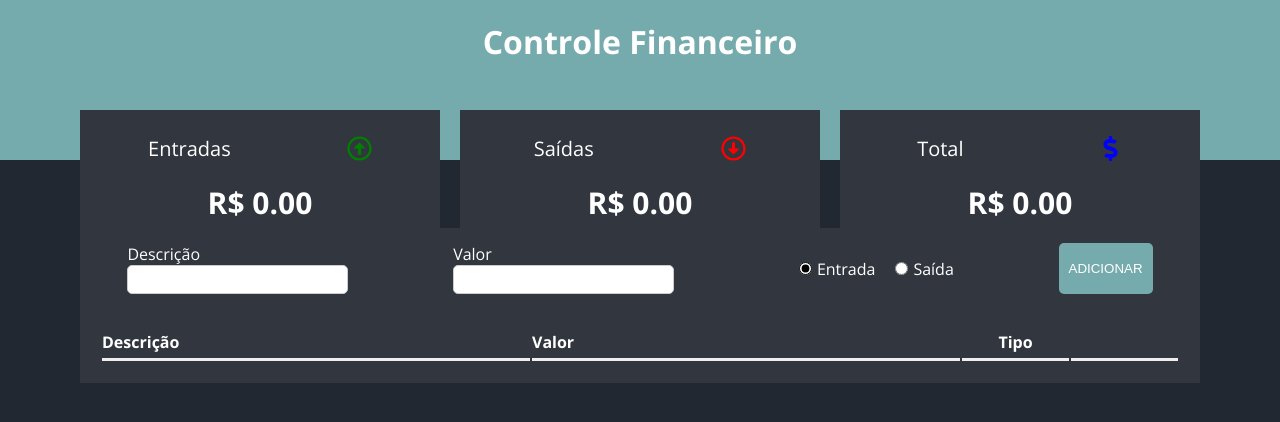
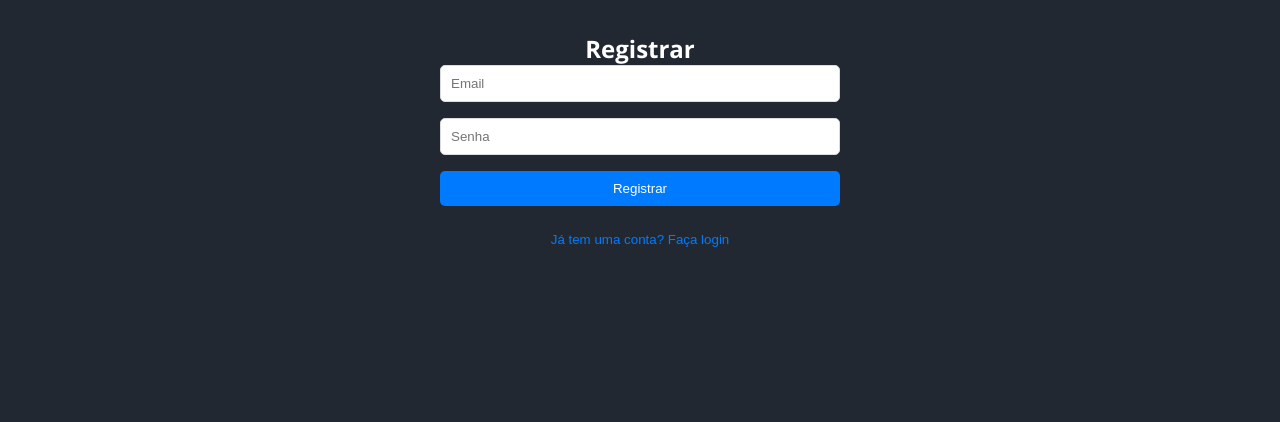
Before and after one commit to ribollitiago/system-finance, a React (Create React App) app: page / in a window 1280 px wide. Shown: the top 422 px of the page. Built offline with nearby package versions, Linux system fonts and the light colour scheme; no server answers; a web font is replaced by a local one.

Commit message:
Tela de Registro, Login geradas - Botão no header para deslogar criado - Lógica para manter usuário logado ao recarregar a tela adicionado

```diff
--- a/package.json
+++ b/package.json
@@ -6,9 +6,11 @@
     "@testing-library/jest-dom": "^5.17.0",
     "@testing-library/react": "^13.4.0",
     "@testing-library/user-event": "^13.5.0",
+    "firebase": "^11.0.1",
     "react": "^18.3.1",
     "react-dom": "^18.3.1",
     "react-icons": "^5.3.0",
+    "react-router-dom": "^6.27.0",
     "react-scripts": "5.0.1",
     "styled-components": "^6.1.13",
     "web-vitals": "^2.1.4"
--- a/src/App.js
+++ b/src/App.js
@@ -1,8 +1,12 @@
+// src/App.js
 import React, { useEffect, useState } from "react";
 import GlobalStyle from "./styles/global";
 import Header from "./components/Header";
 import Resume from "./components/Resume";
 import Form from "./components/Form";
+import Register from "./components/Register/index.js";
+import Login from "./components/Login/index.js";
+import { auth } from "./firebase"; // Importe a configuração do Firebase
 
 const App = () => {
   const data = localStorage.getItem("transactions");
@@ -12,6 +16,23 @@ const App = () => {
   const [income, setIncome] = useState(0);
   const [expense, setExpense] = useState(0);
   const [total, setTotal] = useState(0);
+  const [isRegistered, setIsRegistered] = useState(false);
+  const [isLoggedIn, setIsLoggedIn] = useState(false);
+  const [loading, setLoading] = useState(true); // Estado para controle de carregamento
+
+  useEffect(() => {
+    // Verifica o estado de autenticação do usuário
+    const unsubscribe = auth.onAuthStateChanged((user) => {
+      if (user) {
+        setIsLoggedIn(true); // Usuário está logado
+      } else {
+        setIsLoggedIn(false); // Usuário não está logado
+      }
+      setLoading(false); // Atualiza o estado de carregamento após verificar o usuário
+    });
+
+    return () => unsubscribe(); // Limpa o listener ao desmontar o componente
+  }, []);
 
   useEffect(() => {
     const amountExpense = transactionsList
@@ -34,21 +55,53 @@ const App = () => {
 
   const handleAdd = (transaction) => {
     const newArrayTransactions = [...transactionsList, transaction];
-
     setTransactionsList(newArrayTransactions);
-
     localStorage.setItem("transactions", JSON.stringify(newArrayTransactions));
   };
 
+  const handleRegister = (email, password) => {
+    console.log("Registrando usuário com:", email, password);
+    setIsRegistered(true); // Redireciona para a tela de login
+  };
+
+  const handleLogin = () => {
+    setIsLoggedIn(true); // Redireciona para a tela principal após login
+  };
+
+  const handleLogout = async () => {
+    try {
+      await auth.signOut(); // Desloga o usuário
+      setIsLoggedIn(false); // Atualiza o estado para refletir que o usuário está deslogado
+      setIsRegistered(false); // Reseta o registro, se necessário
+    } catch (error) {
+      console.error("Erro ao deslogar:", error.message);
+    }
+  };
+
+  // Se ainda está carregando, retorne um carregador ou nada
+  if (loading) {
+    return <div>Loading...</div>; // Pode ser substituído por um componente de carregamento mais estilizado
+  }
+
   return (
     <>
-      <Header />
+      {!isLoggedIn ? (
+        !isRegistered ? (
+          <Register handleRegister={handleRegister} goToLogin={() => setIsRegistered(true)} />
+        ) : (
+          <Login handleLogin={handleLogin} goToRegister={() => setIsRegistered(false)} />
+        )
+      ) : (
+        <>
+          <Header onLogout={handleLogout} /> {/* Passa a função de logout */}
           <Resume income={income} expense={expense} total={total} />
           <Form
             handleAdd={handleAdd}
             transactionsList={transactionsList}
             setTransactionsList={setTransactionsList}
           />
+        </>
+      )}
       <GlobalStyle />
     </>
   );
--- a/src/components/Header/index.js
+++ b/src/components/Header/index.js
@@ -1,14 +1,38 @@
+// src/components/Header/Header.js
 import React from "react";
 import * as C from "./styles";
+import { auth } from "../../firebase"; // Importe o auth configurado
 
-const Header = () => {
+const Header = ({ onLogout }) => {
+  const handleLogout = async () => {
+    try {
+      await auth.signOut(); // Desloga o usuário
+      onLogout(); // Notifica o App que o usuário foi deslogado
+    } catch (error) {
+      console.error("Erro ao deslogar:", error.message);
+    }
+  };
+
   return (
     <C.Container>
-      <C.Header>
-        <C.Title>Controle Financeiro</C.Title>
-      </C.Header>
+      <C.Title>Controle Financeiro</C.Title>
+      <button onClick={handleLogout} style={styles.logoutButton}>
+        Logout
+      </button>
     </C.Container>
   );
 };
 
+const styles = {
+  logoutButton: {
+    marginTop: "20px", // Adiciona espaço entre o título e o botão
+    padding: "10px 15px",
+    color: "#fff",
+    backgroundColor: "#dc3545", // Cor do botão de logout
+    border: "none",
+    borderRadius: "5px",
+    cursor: "pointer",
+  },
+};
+
 export default Header;
--- a/src/components/Header/styles.js
+++ b/src/components/Header/styles.js
@@ -1,3 +1,4 @@
+// src/components/Header/styles.js
 import styled from "styled-components";
 
 export const Container = styled.div`
@@ -12,3 +13,17 @@ export const Title = styled.div`
   padding-top: 20px;
   color: #fff;
 `;
+
+export const LogoutButton = styled.button`
+  margin-top: 20px; // Espaço entre o título e o botão
+  padding: 10px 15px;
+  color: #fff;
+  background-color: #dc3545; // Cor do botão de logout
+  border: none;
+  border-radius: 5px;
+  cursor: pointer;
+
+  &:hover {
+    background-color: #c82333; // Cor ao passar o mouse
+  }
+`;
--- /dev/null
+++ b/src/components/Login/index.js
@@ -0,0 +1,47 @@
+// src/components/Login/Login.js
+import React, { useState } from "react";
+import { Container, Form, Input, Button, LinkButton, Error } from "./styles";
+import { auth } from "../../firebase"; // Certifique-se de importar a configuração do Firebase
+
+const Login = ({ handleLogin, goToRegister }) => {
+  const [email, setEmail] = useState("");
+  const [password, setPassword] = useState("");
+  const [error, setError] = useState("");
+
+  const handleSubmit = async (e) => {
+    e.preventDefault();
+    try {
+      await auth.signInWithEmailAndPassword(email, password);
+      handleLogin(); // Notifica o App que o login foi bem-sucedido
+    } catch (err) {
+      setError("Falha no login. Verifique suas credenciais.");
+    }
+  };
+
+  return (
+    <Container>
+      <h2>Login</h2>
+      <Form onSubmit={handleSubmit}>
+        {error && <Error>{error}</Error>}
+        <Input
+          type="email"
+          placeholder="Email"
+          value={email}
+          onChange={(e) => setEmail(e.target.value)}
+        />
+        <Input
+          type="password"
+          placeholder="Senha"
+          value={password}
+          onChange={(e) => setPassword(e.target.value)}
+        />
+        <Button type="submit">Entrar</Button>
+        <LinkButton type="button" onClick={goToRegister}>
+          Não tem uma conta? Registre-se
+        </LinkButton>
+      </Form>
+    </Container>
+  );
+};
+
+export default Login;
--- /dev/null
+++ b/src/components/Login/styles.js
@@ -0,0 +1,43 @@
+// src/components/Register/styles.js
+import styled from "styled-components";
+
+export const Container = styled.div`
+  max-width: 400px;
+  margin: auto;
+  padding: 2rem;
+  text-align: center;
+`;
+
+export const Form = styled.form`
+  display: flex;
+  flex-direction: column;
+  gap: 1rem;
+`;
+
+export const Input = styled.input`
+  padding: 10px;
+  border-radius: 5px;
+  border: 1px solid #ddd;
+`;
+
+export const Button = styled.button`
+  padding: 10px;
+  color: #fff;
+  background-color: #007bff;
+  border: none;
+  border-radius: 5px;
+  cursor: pointer;
+`;
+
+export const LinkButton = styled.button`
+  padding: 10px;
+  color: #007bff;
+  background-color: transparent;
+  border: none;
+  cursor: pointer;
+`;
+
+export const Error = styled.button`
+  color: "red";
+  fontSize: "0.9rem";
+`;
--- /dev/null
+++ b/src/components/Register/index.js
@@ -0,0 +1,46 @@
+// src/components/Register/Register.js
+import React, { useState } from "react";
+import { Container, Form, Input, Button, LinkButton } from "./styles"; // Importando os estilos
+import { auth } from "../../firebase"; // Importe o auth corretamente
+
+const Register = ({ handleRegister, goToLogin }) => {
+  const [email, setEmail] = useState("");
+  const [password, setPassword] = useState("");
+
+  const handleSubmit = async (e) => {
+    e.preventDefault();
+    try {
+      await auth.createUserWithEmailAndPassword(email, password); // Utilize o auth aqui
+      handleRegister(email, password); // Notifique o App que o registro foi feito
+      goToLogin(); // Chame a função para ir à tela de login
+    } catch (error) {
+      console.error("Erro ao registrar:", error.message);
+    }
+  };
+
+  return (
+    <Container>
+      <h2>Registrar</h2>
+      <Form onSubmit={handleSubmit}>
+        <Input
+          type="email"
+          placeholder="Email"
+          value={email}
+          onChange={(e) => setEmail(e.target.value)}
+        />
+        <Input
+          type="password"
+          placeholder="Senha"
+          value={password}
+          onChange={(e) => setPassword(e.target.value)}
+        />
+        <Button type="submit">Registrar</Button>
+        <LinkButton type="button" onClick={goToLogin}>
+          Já tem uma conta? Faça login
+        </LinkButton>
+      </Form>
+    </Container>
+  );
+};
+
+export default Register;
--- /dev/null
+++ b/src/components/Register/styles.js
@@ -0,0 +1,38 @@
+// src/components/Register/styles.js
+import styled from "styled-components";
+
+export const Container = styled.div`
+  max-width: 400px;
+  margin: auto;
+  padding: 2rem;
+  text-align: center;
+`;
+
+export const Form = styled.form`
+  display: flex;
+  flex-direction: column;
+  gap: 1rem;
+`;
+
+export const Input = styled.input`
+  padding: 10px;
+  border-radius: 5px;
+  border: 1px solid #ddd;
+`;
+
+export const Button = styled.button`
+  padding: 10px;
+  color: #fff;
+  background-color: #007bff;
+  border: none;
+  border-radius: 5px;
+  cursor: pointer;
+`;
+
+export const LinkButton = styled.button`
+  padding: 10px;
+  color: #007bff;
+  background-color: transparent;
+  border: none;
+  cursor: pointer;
+`;
--- /dev/null
+++ b/src/firebase.js
@@ -0,0 +1,23 @@
+// src/firebase.js
+import firebase from "firebase/compat/app";
+import "firebase/compat/auth";
+import "firebase/compat/firestore";
+
+const firebaseConfig = {
+    apiKey: "AIzaSyBrSSBeqg5nUO7eBjND_rX16K5V-9Y_g40",
+    authDomain: "system-finance.firebaseapp.com",
+    projectId: "system-finance",
+    storageBucket: "system-finance.appspot.com",
+    messagingSenderId: "7693015230",
+    appId: "1:7693015230:web:0bfc33c2b3f37f9b1fe6ef"
+  };
+
+// Inicialize o Firebase apenas uma vez
+const app = !firebase.apps.length
+  ? firebase.initializeApp(firebaseConfig)
+  : firebase.app();
+
+const auth = app.auth();
+const firestore = app.firestore();
+
+export { auth, firestore };
```
Also changed, not shown: 2 other files (tests, documents, lock files or other folders). Lines whose indentation alone changed are shown as unchanged.
